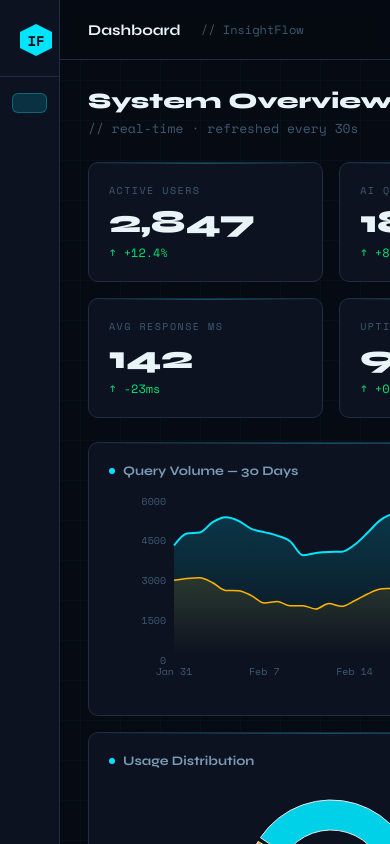
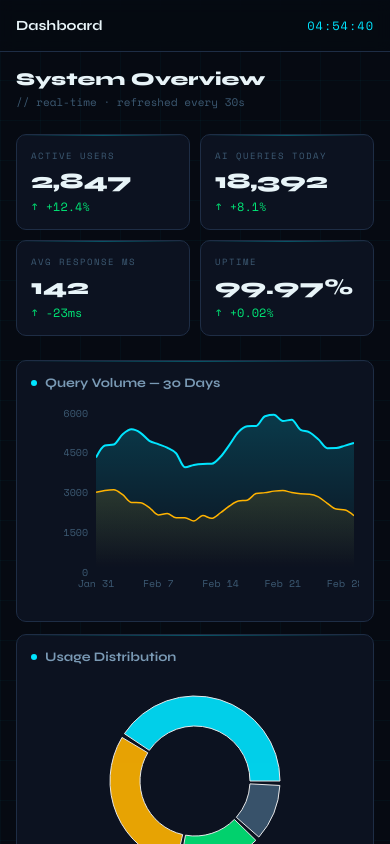
Before and after one commit to JaimejmJaime/insightflow, a Next.js app: page / in a window 390 px wide. Shown: the top 844 px of the page. Built offline with nearby package versions, Linux system fonts and the light colour scheme.

Commit message:
Implement responsive design for survey and mobile nav
Add responsive styles for survey layout and mobile navigation.

```diff
--- a/styles/globals.css
+++ b/styles/globals.css
@@ -523,11 +523,143 @@
   color: var(--text-muted);
 }
 
+/* Survey responsive layout */
+.survey-layout {
+  display: grid;
+  grid-template-columns: 1fr 280px;
+  gap: 24px;
+  align-items: start;
+}
+
+@media (max-width: 700px) {
+  .survey-layout {
+    grid-template-columns: 1fr;
+  }
+}
+
+/* ── MOBILE BOTTOM NAV ── */
+.mobile-nav {
+  display: none;
+}
+
+/* ── TABLET (max 900px) ── */
 @media (max-width: 900px) {
   .stats-grid { grid-template-columns: repeat(2, 1fr); }
   .charts-grid { grid-template-columns: 1fr; }
   .charts-grid-3 { grid-template-columns: 1fr; }
-  .sidebar { width: 60px; }
-  .sidebar .logo-text, .sidebar .nav-link span, .sidebar .nav-label, .sidebar .sidebar-footer { display: none; }
-  .main-content { margin-left: 60px; }
+  .sidebar { width: 64px; }
+  .sidebar .logo-text,
+  .sidebar .nav-link span,
+  .sidebar .nav-label,
+  .sidebar .sidebar-footer { display: none; }
+  .main-content { margin-left: 64px; }
+  .card-value { font-size: 24px; }
 }
+
+/* ── PHONE (max 600px) ── */
+@media (max-width: 600px) {
+  /* Hide desktop sidebar entirely */
+  .sidebar { display: none; }
+
+  /* Full width content, room for bottom nav */
+  .main-content {
+    margin-left: 0;
+    padding-bottom: 72px;
+  }
+
+  .page-content {
+    padding: 16px;
+  }
+
+  /* Topbar */
+  .topbar {
+    padding: 0 16px;
+    height: 52px;
+  }
+  .topbar-title { font-size: 14px; }
+  .topbar-sub { display: none; }
+
+  /* Grids go single column */
+  .stats-grid { grid-template-columns: repeat(2, 1fr); gap: 10px; }
+  .charts-grid { grid-template-columns: 1fr; gap: 12px; }
+  .charts-grid-3 { grid-template-columns: 1fr; gap: 12px; }
+
+  /* Cards */
+  .card { padding: 14px; }
+  .card-value { font-size: 22px; }
+  .card-label { font-size: 9px; }
+
+  /* Tables — hide less important columns */
+  .backlog-table th:nth-child(2),
+  .backlog-table td:nth-child(2),
+  .backlog-table th:nth-child(5),
+  .backlog-table td:nth-child(5) { display: none; }
+
+  /* Page header */
+  .page-title { font-size: 18px; }
+  .page-subtitle { font-size: 11px; }
+
+  /* Survey two-col becomes one col */
+  div[style*="gridTemplateColumns: '1fr 280px'"] {
+    grid-template-columns: 1fr !important;
+  }
+
+  /* Bottom nav bar */
+  .mobile-nav {
+    display: flex;
+    position: fixed;
+    bottom: 0; left: 0; right: 0;
+    height: 64px;
+    background: var(--bg-panel);
+    border-top: 1px solid var(--border);
+    z-index: 200;
+    align-items: center;
+    justify-content: space-around;
+    padding: 0 4px;
+    padding-bottom: env(safe-area-inset-bottom);
+  }
+
+  .mobile-nav-item {
+    display: flex;
+    flex-direction: column;
+    align-items: center;
+    gap: 3px;
+    padding: 8px 12px;
+    border-radius: 8px;
+    cursor: pointer;
+    text-decoration: none;
+    color: var(--text-muted);
+    font-size: 9px;
+    font-family: var(--font-mono);
+    letter-spacing: 0.5px;
+    transition: color 0.15s;
+    min-width: 52px;
+  }
+
+  .mobile-nav-item.active {
+    color: var(--cyan);
+  }
+
+  .mobile-nav-item .nav-icon {
+    font-size: 20px;
+    width: auto;
+    line-height: 1;
+  }
+
+  .mobile-nav-badge {
+    position: absolute;
+    top: 4px;
+    right: 8px;
+    background: var(--cyan);
+    color: var(--bg-deep);
+    font-size: 8px;
+    font-family: var(--font-mono);
+    font-weight: 700;
+    padding: 1px 4px;
+    border-radius: 6px;
+  }
+
+  .mobile-nav-item-wrap {
+    position: relative;
+  }
+}
```
